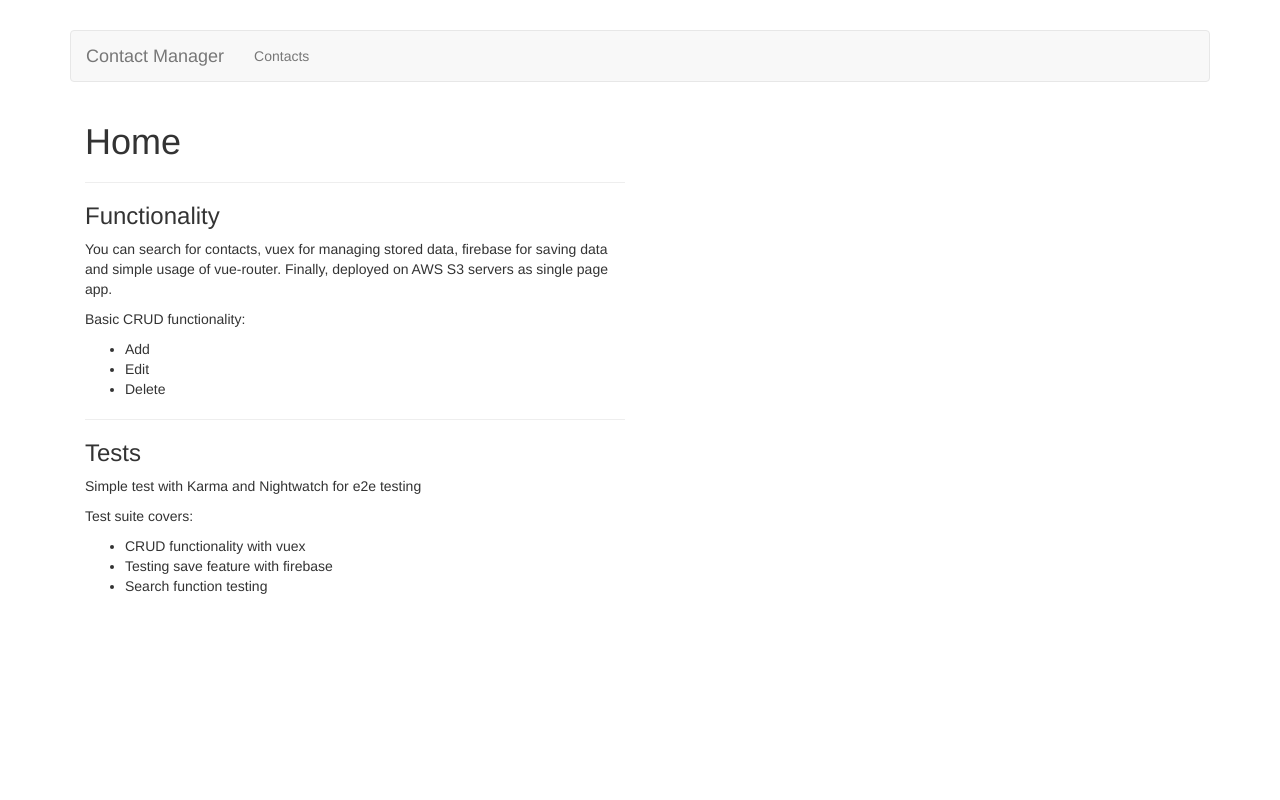
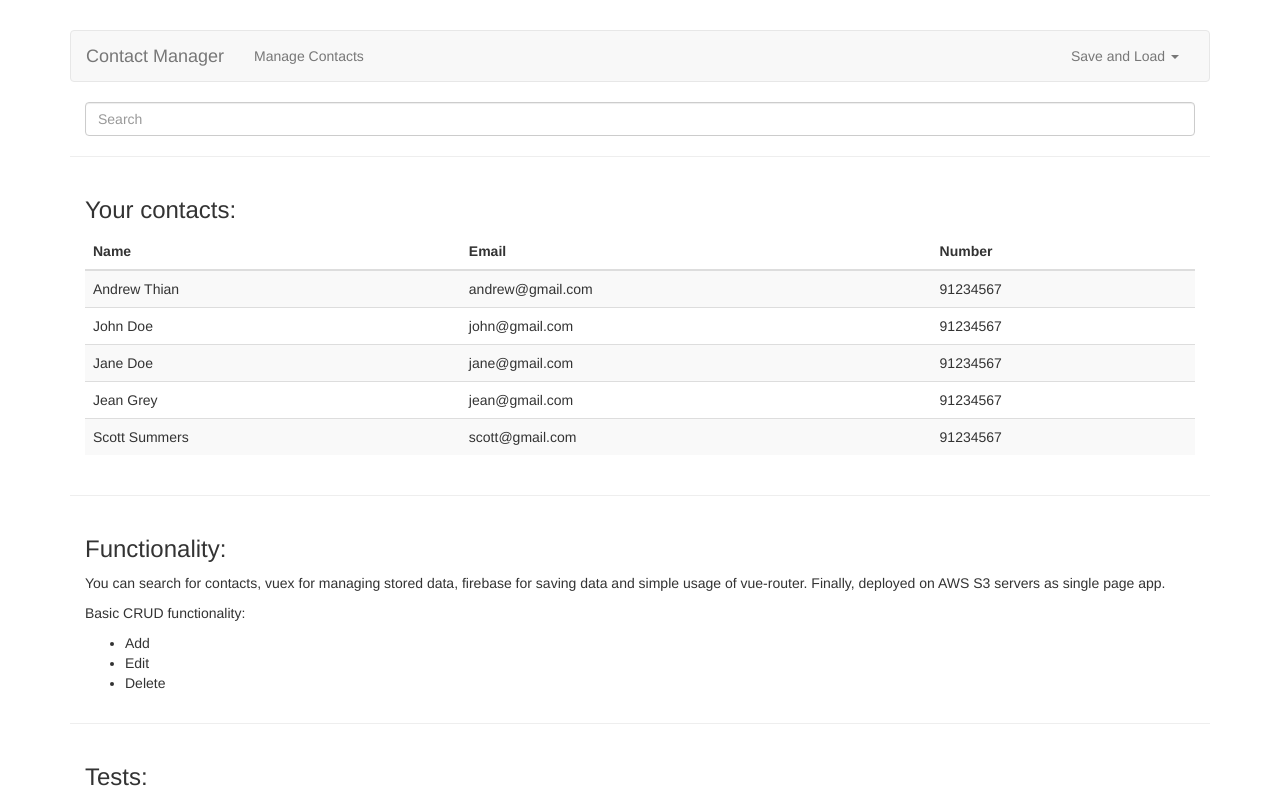
Before and after one commit to AndrewThian/redmart_assignment, a Vue app: page / in a window 1280 px wide. Shown: the top 800 px of the page. Built offline with nearby package versions, Linux system fonts and the light colour scheme.

Commit message:
refactor with vuex implementation to look after states

```diff
--- a/package.json
+++ b/package.json
@@ -16,7 +16,8 @@
   "dependencies": {
     "uuid": "^3.0.1",
     "vue": "^2.2.6",
-    "vue-router": "^2.3.1"
+    "vue-router": "^2.3.1",
+    "vuex": "^2.3.1"
   },
   "devDependencies": {
     "autoprefixer": "^6.7.2",
--- a/src/components/Header.vue
+++ b/src/components/Header.vue
@@ -7,7 +7,25 @@
 
     <div class="collapse navbar-collapse">
       <ul class="nav navbar-nav">
-        <router-link to="/contacts" activeClass="active" tag="li"><a>Contacts</a></router-link>
+        <router-link to="/contacts" activeClass="active" tag="li"><a>Manage Contacts</a></router-link>
+      </ul>
+      <ul class="nav navbar-nav navbar-right">
+        <li
+          class="dropdown"
+          :class="{open: dropDownOpen}"
+          @click="dropDownOpen = !dropDownOpen">
+          <a
+            href="#"
+            class="dropdown-toggle"
+            data-toggle="dropdown"
+            role="button"
+            aria-haspopup="true"
+            aria-expanded="false">Save and Load <span class="caret"></span></a>
+          <ul class="dropdown-menu">
+            <li><a href="#" @click="saveData">Save Data</a></li>
+            <li><a href="#" @click="loadData">Load Data</a></li>
+          </ul>
+        </li>
       </ul>
     </div>
   </div>
@@ -16,7 +34,11 @@
 
 <script>
 export default {
-
+  data () {
+    return {
+      dropDownOpen: false
+    }
+  }
 }
 </script>
 
--- a/src/components/Home.vue
+++ b/src/components/Home.vue
@@ -1,8 +1,35 @@
 <template>
-  <div class="col-md-6">
-    <h1>Home</h1>
+  <div>
+    <div class="container-fluid">
+      <input
+        type="text"
+        class="form-control"
+        placeholder="Search"
+        v-model="searchParams">
+    </div>
     <hr>
-    <h3>Functionality</h3>
+    <div class="container-fluid">
+      <h3>Your contacts: </h3>
+      <table class="table table-striped table-hover">
+        <thead>
+          <tr>
+            <th>Name</th>
+            <th>Email</th>
+            <th>Number</th>
+          </tr>
+        </thead>
+        <tbody>
+          <tr v-for="contact in filteredContacts" :key="contact.id">
+            <td>{{ contact.name }}</td>
+            <td>{{ contact.email }}</td>
+            <td>{{ contact.number }}</td>
+          </tr>
+        </tbody>
+      </table>
+    </div>
+    <hr>
+    <div class="container-fluid">
+      <h3>Functionality: </h3>
       <p>You can search for contacts, vuex for managing stored data, firebase for saving data and simple usage of vue-router. Finally, deployed on AWS S3 servers as single page app.</p>
       <p>Basic CRUD functionality:</p>
       <ul>
@@ -10,8 +37,10 @@
         <li>Edit</li>
         <li>Delete</li>
       </ul>
+    </div>
     <hr>
-    <h3>Tests</h3>
+    <div class="container-fluid">
+      <h3>Tests: </h3>
       <p>Simple test with Karma and Nightwatch for e2e testing</p>
       <p>Test suite covers:</p>
       <ul>
@@ -20,11 +49,28 @@
         <li>Search function testing</li>
       </ul>
     </div>
+  </div>
 </template>
 
 <script>
+import { mapGetters } from 'vuex'
+
 export default {
-
+  data () {
+    return {
+      searchParams: ''
+    }
+  },
+  computed: {
+    ...mapGetters({
+      contacts: 'getContacts'
+    }),
+    filteredContacts () {
+      return this.contacts.filter(contact => {
+        return contact.name.toLowerCase().includes(this.searchParams.toLowerCase())
+      })
+    }
+  }
 }
 </script>
 
--- a/src/components/contacts/Contacts.vue
+++ b/src/components/contacts/Contacts.vue
@@ -1,6 +1,6 @@
 <template>
   <div>
-    <div class="col-sm-12 col-md-12 col-lg-12">
+    <div class="container-fluid">
       <input
         type="text"
         class="form-control"
@@ -8,17 +8,17 @@
         v-model="searchParams">
         <hr>
     </div>
-    <div class="col-sm-12 col-md-12 col-lg-12">
+    <div class="container-fluid">
       <app-contact
         v-for="contact in filteredContacts"
         :contact="contact"
-        :key="contact.number"
+        :key="contact.id"
         v-on:edit="onEditClicked"
         v-on:remove="onRemoveClicked"
         ></app-contact>
         <hr>
     </div>
-    <div class="col-sm-12 col-md-12 col-lg-12">
+    <div class="container-fluid">
       <save-contact-form
         :contact="contactInForm"
         v-on:submit="onFormSave"
@@ -29,9 +29,10 @@
 </template>
 
 <script>
-import uuid from 'uuid'
 import Contact from './Contact.vue'
 import SaveContactForm from './SaveContactForm.vue'
+
+import { mapGetters, mapActions } from 'vuex'
 
 export default {
   data () {
@@ -42,28 +43,16 @@ export default {
         number: null,
         email: ''
       },
-      contacts: [
-        { id: 'cc919e21-ae5b-5e1f-d023-c40ee669520c', name: 'Andrew Thian', email: 'andrew@gmail.com', number: 91234567 },
-        { id: 'bcd755a6-9a19-94e1-0a5d-426c0303454f', name: 'John Doe', email: 'john@gmail.com', number: 91234567 },
-        { id: '727026b7-7f2f-c5a0-ace9-cc227e686b8e', name: 'Jane Doe', email: 'jane@gmail.com', number: 91234567 },
-        { id: '727026b7-7f2f-c5a0-ace9-cc217e415b8e', name: 'Jean Grey', email: 'jean@gmail.com', number: 91234567 },
-        { id: '727026b7-7f2f-c5a0-ace9-cd227e612b8e', name: 'Scott Summers', email: 'scott@gmail.com', number: 91234567 }
-      ],
       searchParams: ''
     }
   },
   methods: {
+    ...mapActions([
+      'saveContact',
+      'deleteContact'
+    ]),
     onFormSave (contact) {
-      const index = this.contacts.findIndex(c => c.id === contact.id)
-      // checking if contact is unique in contacts array
-      if (index !== -1) {
-        this.contacts.splice(index, 1, contact)
-      } else {
-        // set id before saving
-        contact.id = uuid.v4()
-        this.contacts.push(contact)
-      }
-      // clear contact form
+      this.saveContact(contact)
       this.resetContactInForm()
     },
     resetContactInForm () {
@@ -77,13 +66,16 @@ export default {
       this.contactInForm = { ...contact }
     },
     onRemoveClicked (contact) {
-      const index = this.contacts.findIndex(c => c.id === contact.id)
-      this.contacts.splice(index, 1)
-      // reset form if current contact is removed
-      if (contact.id === this.contactInForm.id) { this.resetContactInForm() }
+      this.deleteContact(contact.id)
+      if (contact.id === this.contactInForm.id) {
+        this.resetContactInForm()
+      }
     }
   },
   computed: {
+    ...mapGetters({
+      contacts: 'getContacts'
+    }),
     filteredContacts () {
       return this.contacts.filter(contact => {
         return contact.name.toLowerCase().includes(this.searchParams.toLowerCase())
--- a/src/main.js
+++ b/src/main.js
@@ -3,6 +3,8 @@
 import Vue from 'vue'
 import App from './App'
 import router from './router'
+
+import store from './store/store'
 
 Vue.config.productionTip = false
 
@@ -10,6 +12,7 @@ Vue.config.productionTip = false
 new Vue({
   el: '#app',
   router,
+  store,
   template: '<App/>',
   components: { App }
 })
--- /dev/null
+++ b/src/store/modules/contacts/actions.js
@@ -0,0 +1,23 @@
+import uuid from 'uuid'
+
+import {
+  DELETE_CONTACT,
+  CREATE_CONTACT,
+  UPDATE_CONTACT
+} from './mutation-types'
+
+export const saveContact = ({ commit, state }, contact) => {
+  const index = state.all.findIndex((c) => c.id === contact.id)
+
+  // update contact if exists or create if it's not
+  if (index !== -1) {
+    commit(UPDATE_CONTACT, contact)
+  } else {
+    contact.id = uuid.v4()
+    commit(CREATE_CONTACT, contact)
+  }
+}
+
+export const deleteContact = ({ commit, state }, contactId) => {
+  commit(DELETE_CONTACT, contactId)
+}
--- /dev/null
+++ b/src/store/modules/contacts/getters.js
@@ -0,0 +1 @@
+export const getContacts = state => state.all
--- /dev/null
+++ b/src/store/modules/contacts/index.js
@@ -0,0 +1,45 @@
+import * as getters from './getters'
+import * as actions from './actions'
+
+import {
+  CREATE_CONTACT,
+  UPDATE_CONTACT,
+  DELETE_CONTACT
+} from './mutation-types'
+
+// initialized state
+const initialState = {
+  all: [
+    { id: 'cc919e21-ae5b-5e1f-d023-c40ee669520c', name: 'Andrew Thian', email: 'andrew@gmail.com', number: 91234567 },
+    { id: 'bcd755a6-9a19-94e1-0a5d-426c0303454f', name: 'John Doe', email: 'john@gmail.com', number: 91234567 },
+    { id: '727026b7-7f2f-c5a0-ace9-cc227e686b8e', name: 'Jane Doe', email: 'jane@gmail.com', number: 91234567 },
+    { id: '727026b7-7f2f-c5a0-ace9-cc217e415b8e', name: 'Jean Grey', email: 'jean@gmail.com', number: 91234567 },
+    { id: '727026b7-7f2f-c5a0-ace9-cd227e612b8e', name: 'Scott Summers', email: 'scott@gmail.com', number: 91234567 }
+  ]
+}
+
+const mutations = {
+  [CREATE_CONTACT] (state, contact) {
+    state.all.push(contact)
+  },
+  [UPDATE_CONTACT] (state, contact) {
+    const index = state.all.findIndex((c) => c.id === contact.id)
+
+    if (index !== -1) {
+      // We need to replace the array entirely so that vue can recognize
+      // the change and re-render entirely.
+      state.all.splice(index, 1, contact)
+    }
+  },
+  [DELETE_CONTACT] (state, contactId) {
+    state.all = state.all.filter((c) => c.id !== contactId)
+  }
+}
+
+export default {
+  // incase I wanna reset state
+  state: { ...initialState },
+  actions,
+  getters,
+  mutations
+}
--- /dev/null
+++ b/src/store/modules/contacts/mutation-types.js
@@ -0,0 +1,3 @@
+export const CREATE_CONTACT = 'products/CREATE_CONTACT'
+export const UPDATE_CONTACT = 'products/UPDATE_CONTACT'
+export const DELETE_CONTACT = 'products/DELETE_CONTACT'
--- /dev/null
+++ b/src/store/store.js
@@ -0,0 +1,12 @@
+import Vue from 'vue'
+import Vuex from 'vuex'
+
+import contacts from './modules/contacts'
+
+Vue.use(Vuex)
+
+export default new Vuex.Store({
+  modules: {
+    contacts
+  }
+})
```
Lines whose indentation alone changed are shown as unchanged.
